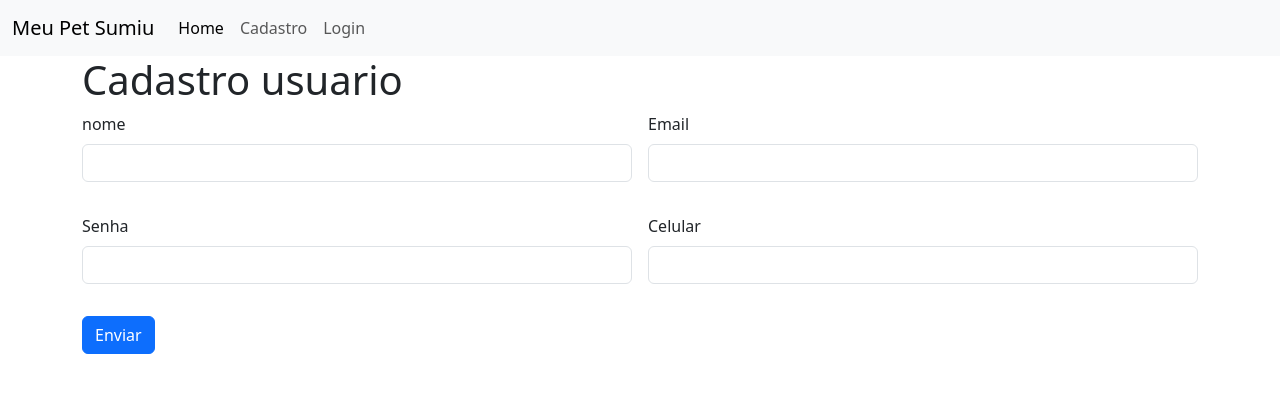
After one commit to PietroDub/PHP-FATEC, a PHP site: the page made by meu_pet_sumiu/index.php in a window 1280 px wide. The commit adds this page. Shown: the top 393 px of the page. Run offline with PHP 8.4, Linux system fonts and the light colour scheme.

Commit message:
inserir usuario

```diff
--- /dev/null
+++ b/meu_pet_sumiu/controllers/userController.class.php
@@ -0,0 +1,54 @@
+<?php
+    //pegando a classe usuario
+    require_once "models/user.class.php";
+    class userController{
+        public function login(){
+            //requerimento do formulário:
+            require_once("views/form_usuario.php");
+
+            //rebendo dados
+            if($_POST){
+                //verificando dados (no db se existe usuário)
+
+            }
+        }
+        public function inserir(){
+            //rebendo dados
+            $msg = array("","","","");
+            $erro = false;
+            if($_POST){
+                //verificando dados (se foi preenchido)
+                if(empty($_POST["nome"])){
+                    $msg[0] = "Preencha seu Nome!";
+                    $erro = true;
+                }
+
+                if(empty($_POST["email"])){
+                    $msg[1] = "Preencha seu Email!";
+                    $erro = true;
+                } else{
+                    //verificar se já existe
+                      $usuario = new Usuarios(email:$_POST["email"]);
+                }
+
+                if(empty($_POST["senha"])){
+                    $msg[2] = "Preencha sua senha!";
+                    $erro = true;
+                }
+
+                if(empty($_POST["numero"])){
+                    $msg[3] = "Preencha seu numero!";
+                    $erro = true;
+                }
+
+                if(!$erro){
+                    $usuario = new Usuarios(0,$_POST ["nome"], $_POST ["email"], $_POST ["senha"], $_POST ["celular"]);
+                    //se não der erro, cadastrar
+
+                }
+            }
+            require_once"views/form_usuario.php";
+
+        }
+    }
+?>
--- /dev/null
+++ b/meu_pet_sumiu/index.php
@@ -0,0 +1,19 @@
+<?php
+    if($_GET){
+
+    //pegando os parâmetros no link
+    $controle = $_GET["controle"];
+    $metodo = $_GET["metodo"];
+    //rota inicial (por onde entra na aplicação)
+    require_once "controllers/$controle.class.php";
+    $obj = new $controle();
+    $obj->$metodo();
+
+    } else{
+    //rota inicial (por onde entra na aplicação)
+    require_once "controllers/inicioController.class.php";
+    $obj = new inicioController();
+    $obj->inicio();
+    }
+
+?>
--- /dev/null
+++ b/meu_pet_sumiu/models/user.class.php
@@ -0,0 +1,43 @@
+<?php
+    class Usuarios{
+        public function __construct(private int $id_usuario = 0, private string $nome = "", private string $email = "",
+         private string $senha = "", private string $celular = ""){}
+         public function getId_usuario(){
+            return $this->id_usuario;
+        }
+        public function get_nome(){
+            return $this->nome;
+        }
+        public function get_email(){
+            return $this->email;
+        }
+        public function get_senha(){
+            return $this->senha;
+        }
+        public function get_celular(){
+            return $this->celular;
+        }
+
+        //setters
+
+        public function set_id_usuario($id_usuario){
+            $this->id_usuario = $id_usuario;
+        }
+
+        public function set_nome($nome){
+            $this->nome = $nome;
+        }
+
+        public function set_email($email){
+            $this->email = $email;
+        }
+
+        public function set_senha($senha){
+            $this->$senha = $senha;
+        }
+
+        public function set_celular($celular){
+            $this->$celular = $celular;
+        }
+    }
+?>
--- /dev/null
+++ b/meu_pet_sumiu/views/cabecalho.php
@@ -0,0 +1,49 @@
+<!DOCTYPE html>
+<html lang="en">
+<head>
+    <meta charset="UTF-8">
+    <meta name="viewport" content="width=device-width, initial-scale=1.0">
+    <title>Document</title>
+    <link href="https://cdn.jsdelivr.net/npm/bootstrap@5.3.8/dist/css/bootstrap.min.css" rel="stylesheet" integrity="sha384-sRIl4kxILFvY47J16cr9ZwB07vP4J8+LH7qKQnuqkuIAvNWLzeN8tE5YBujZqJLB" crossorigin="anonymous">
+    <script src="https://cdn.jsdelivr.net/npm/@popperjs/core@2.11.8/dist/umd/popper.min.js" integrity="sha384-I7E8VVD/ismYTF4hNIPjVp/Zjvgyol6VFvRkX/vR+Vc4jQkC+hVqc2pM8ODewa9r" crossorigin="anonymous"></script>
+    <script src="https://cdn.jsdelivr.net/npm/bootstrap@5.3.8/dist/js/bootstrap.min.js" integrity="sha384-G/EV+4j2dNv+tEPo3++6LCgdCROaejBqfUeNjuKAiuXbjrxilcCdDz6ZAVfHWe1Y" crossorigin="anonymous"></script>
+
+</head>
+<body>
+
+<nav class="navbar navbar-expand-lg bg-body-tertiary">
+  <div class="container-fluid">
+    <a class="navbar-brand" href="#">Meu Pet Sumiu</a>
+    <button class="navbar-toggler" type="button" data-bs-toggle="collapse" data-bs-target="#navbarNav" aria-controls="navbarNav" aria-expanded="false" aria-label="Toggle navigation">
+      <span class="navbar-toggler-icon"></span>
+    </button>
+    <div class="collapse navbar-collapse" id="navbarNav">
+      <ul class="navbar-nav">
+        <li class="nav-item">
+          <a class="nav-link active" aria-current="page" href="index.php">Home</a>
+        </li>
+        <li class="nav-item">
+          <a class="nav-link" href="index.php?controle=userController&metodo=inserir">Cadastro</a>
+        </li>
+        <li class="nav-item">
+          <a class="nav-link" href="#">Login</a>
+        </li>
+      </ul>
+    </div>
+</div>
+</nav>
+
+
+
+<!-- <!DOCTYPE html>
+<html lang="en">
+<head>
+    <meta charset="UTF-8">
+    <meta name="viewport" content="width=device-width, initial-scale=1.0">
+    <title>Menu</title>
+</head>
+<body>
+
+    /*passando parâmetros*/
+    <a href="index.php?controle=produtoController&metodo=listar">Listar Produtos:</a>
+    <a href="index.php?controle=userController&metodo=login">Login</a> -->
--- /dev/null
+++ b/meu_pet_sumiu/views/form_usuario.php
@@ -0,0 +1,44 @@
+<?php
+    require_once "cabecalho.php";
+?>
+
+<div class="content">
+    <div class="container">
+
+        <h1>Cadastro usuario</h1>
+
+        <form class="row g-3" action="#" method="post">
+
+        <div class="col-md-6">
+            <label for="nome" class="form-label">nome</label>
+            <input type="text" class="form-control" id="nome" name="nome">
+        </div>
+        <div class="col-md-6">
+            <label for="email" class="form-label">Email</label>
+            <input type="email" class="form-control" id="email" name="email">
+        </div>
+
+                <div class="col-md-6 text-danger"><?php echo $msg[0]; ?></div>
+                <div class="col-md-6 text-danger"><?php echo $msg[1]; ?></div>
+
+        <div class="col-md-6">
+                    <label for="senha" class="form-label">Senha</label>
+                    <input type="password" class="form-control" id="senha" name="senha">
+        </div>
+         <div class="col-md-6">
+            <label for="celular" class="form-label">Celular</label>
+            <input type="text" class="form-control" id="celular" name="celular">
+        </div>
+
+                <div class="col-md-6 text-danger"><?php echo $msg[2]; ?></div>
+                <div class="col-md-6 text-danger"><?php echo $msg[3]; ?></div>
+
+        <div class="col-12">
+            <button type="submit" class="btn btn-primary">Enviar</button>
+        </div>
+        </form>
+    </div>
+</div>
+
+</body>
+</html>
--- /dev/null
+++ b/meu_pet_sumiu/views/menu.php
@@ -0,0 +1,5 @@
+<?php
+require_once "cabecalho.php"
+?>
+</body>
+</html>
```
Also changed, not shown: meu_pet_sumiu/controllers/PetController.class.php (added, +38 -0 lines), meu_pet_sumiu/controllers/inicioController.class.php (added, +7 -0 lines), Exemplo_mvc/Views/lista_produto.php (line endings or trailing spaces).
